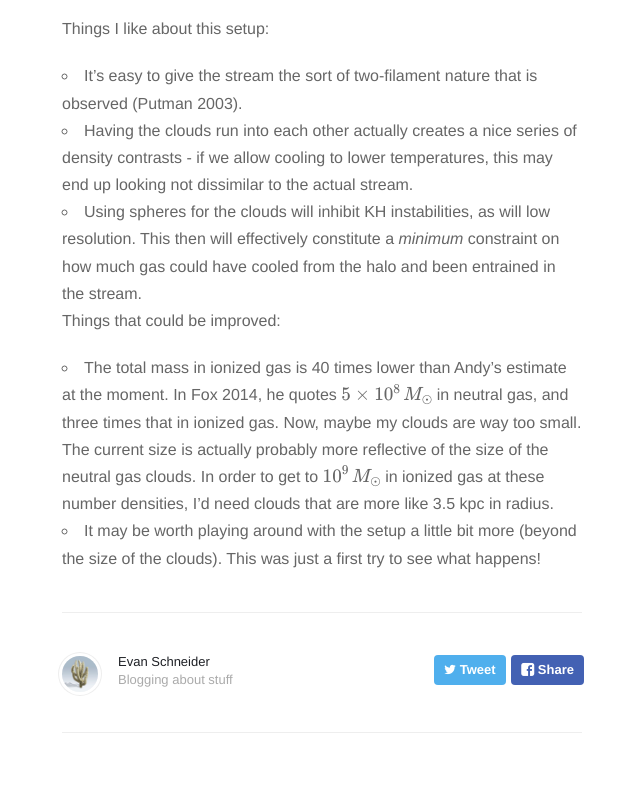
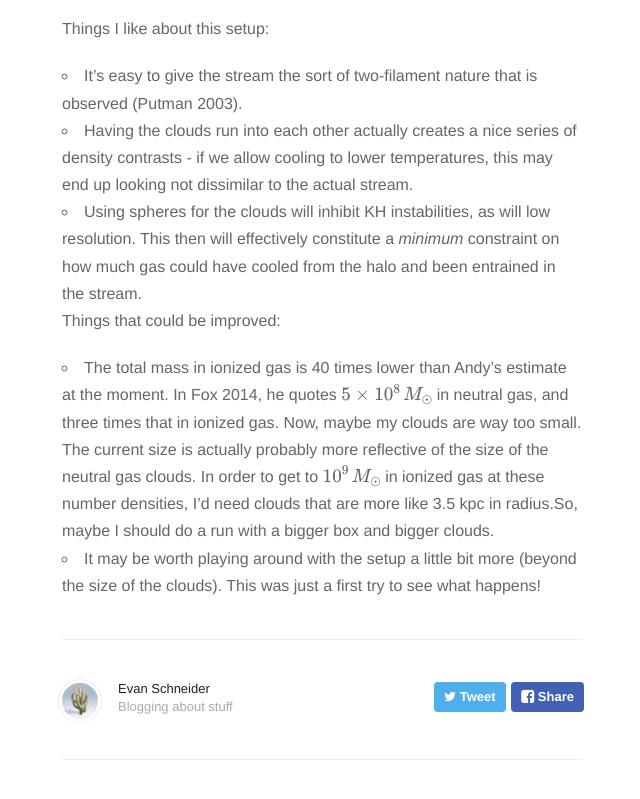
Before and after one commit to evaneschneider/site, a Jekyll site: the page built from _posts/2020-3-2-MS-Tests.markdown, in a window 1280 px wide and 900 px high, scrolled down 7074 px. Shown: the top 799 px of the window, without its empty margins (318-958 px from the left). Built offline with Jekyll 4.4.1, drawn with Linux system fonts in a browser that asks for light colours; nearby versions of some CDN libraries; formulas are drawn with MathJax 3.

Commit message:
Minor edits

```diff
--- a/_posts/2020-3-2-MS-Tests.markdown
+++ b/_posts/2020-3-2-MS-Tests.markdown
@@ -58,6 +58,7 @@ A quick calculation using the color shows that after 200 Myr there is $$3.45\tim
 I've also done a quick test of what a synthetic absorption line might look like. This is Si absorption for two different ions, projected in the $$z$$ direction and averaged over the whole box. This means the velocities are all perturbations in the $$z$$ direction, but I assume they look relatively similar to the $$y$$ perturbations shown above.
 <img src="{{ site.url }}assets/images/2020-March/Si_absorption_200.png">
 
+
 We can talk more about how I did this versus how the measurement is made, but I'm initially rather encouraged by how similar e.g. the SiII looks like to some of Andy's measurements, for example in this figure:
 <img src="{{ site.url }}assets/images/2020-March/Fox2014_F2_a.png">
 
@@ -66,6 +67,7 @@ Things I like about this setup:
 * Having the clouds run into each other actually creates a nice series of density contrasts - if we allow cooling to lower temperatures, this may end up looking not dissimilar to the actual stream.
 * Using spheres for the clouds will inhibit KH instabilities, as will low resolution. This then will effectively constitute a *minimum* constraint on how much gas could have cooled from the halo and been entrained in the stream.
 
+
 Things that could be improved:
-* The total mass in ionized gas is 40 times lower than Andy's estimate at the moment. In Fox 2014, he quotes $$5\times10^{8}\,M_\odot$$ in neutral gas, and three times that in ionized gas. Now, maybe my clouds are way too small. The current size is actually probably more reflective of the size of the neutral gas clouds. In order to get to $$10^{9}\,M_\odot$$ in ionized gas at these number densities, I'd need clouds that are more like 3.5 kpc in radius.
+* The total mass in ionized gas is 40 times lower than Andy's estimate at the moment. In Fox 2014, he quotes $$5\times10^{8}\,M_\odot$$ in neutral gas, and three times that in ionized gas. Now, maybe my clouds are way too small. The current size is actually probably more reflective of the size of the neutral gas clouds. In order to get to $$10^{9}\,M_\odot$$ in ionized gas at these number densities, I'd need clouds that are more like 3.5 kpc in radius.So, maybe I should do a run with a bigger box and bigger clouds.
 * It may be worth playing around with the setup a little bit more (beyond the size of the clouds). This was just a first try to see what happens!
```
